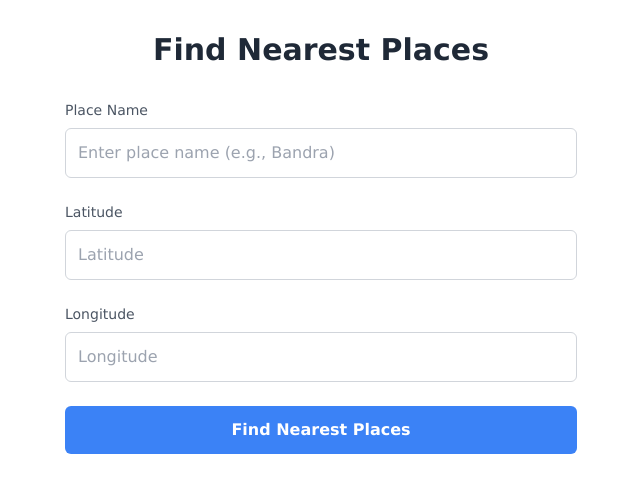
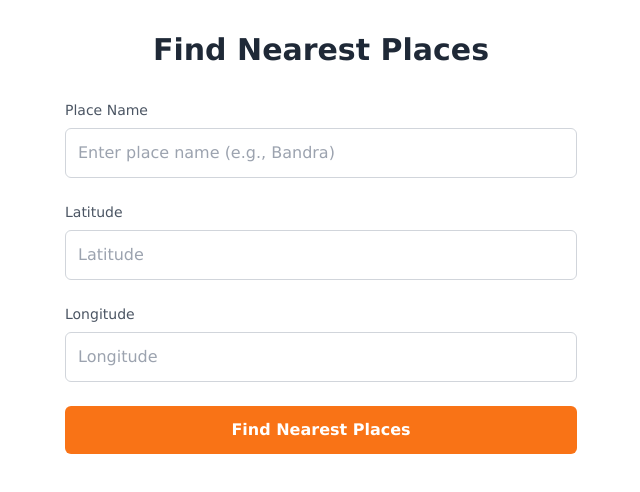
Before and after one commit to reyandabreo/Map-My-Trip, a Next.js app: page /navitems/Trips/ViewExistingPlan in a window 1280 px wide. Shown: the top 492 px of the page, without its empty margins (319-959 px from the left). Built offline with nearby package versions, Linux system fonts and the light colour scheme.

Commit message:
small changes

```diff
--- a/app/navitems/Trips/ViewExistingPlan/page.js
+++ b/app/navitems/Trips/ViewExistingPlan/page.js
@@ -85,7 +85,7 @@ export default function ViewExistingPlan() {
             type="text"
             value={longitude}
             onChange={(e) => setLongitude(e.target.value)}
-            className="w-full p-3 border border-gray-300 rounded-md focus:ring-2 focus:ring-blue-500"
+            className="w-full p-3 border border-gray-300 rounded-md focus:ring-2 focus:ring-orange-500"
             placeholder="Longitude"
             required
           />
@@ -93,7 +93,7 @@ export default function ViewExistingPlan() {
 
         <button
           type="submit"
-          className="w-full py-3 bg-blue-500 text-white font-semibold rounded-md hover:bg-blue-600 focus:ring-4 focus:ring-blue-300"
+          className="w-full py-3 bg-orange-500 text-white font-semibold rounded-md hover:bg-orange-600 focus:ring-4 focus:ring-orange-300"
         >
           Find Nearest Places
         </button>
@@ -128,7 +128,7 @@ export default function ViewExistingPlan() {
                 <div className="flex space-x-4">
                   <button
                     onClick={() => handleVisit(place.name)}
-                    className="w-24 py-2 bg-blue-500 text-white font-semibold rounded-md hover:bg-blue-600 focus:ring-4 focus:ring-blue-300"
+                    className="w-24 py-2 bg-orange-500 text-white font-semibold rounded-md hover:bg-orange-600 focus:ring-4 focus:ring-orange-300"
                   >
                     {isVisited ? 'Visited' : 'Mark as Visited'}
                   </button>
```
